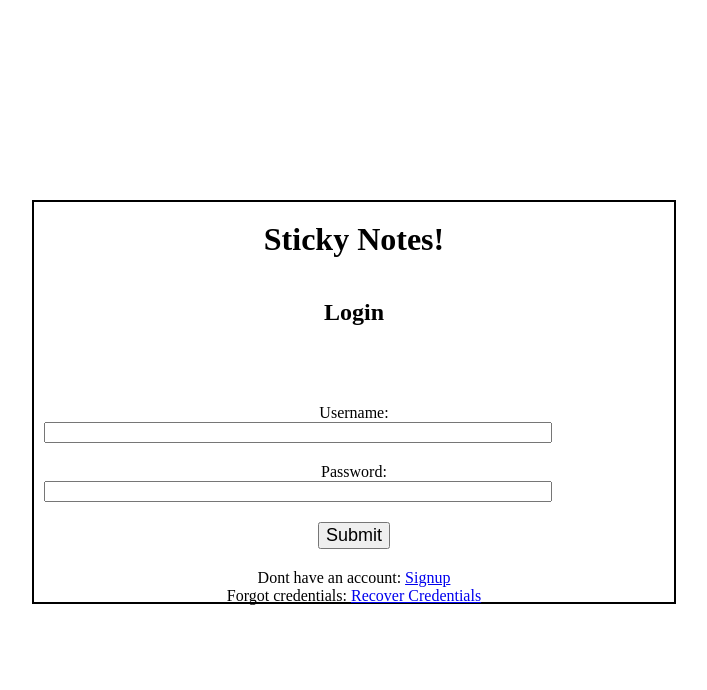
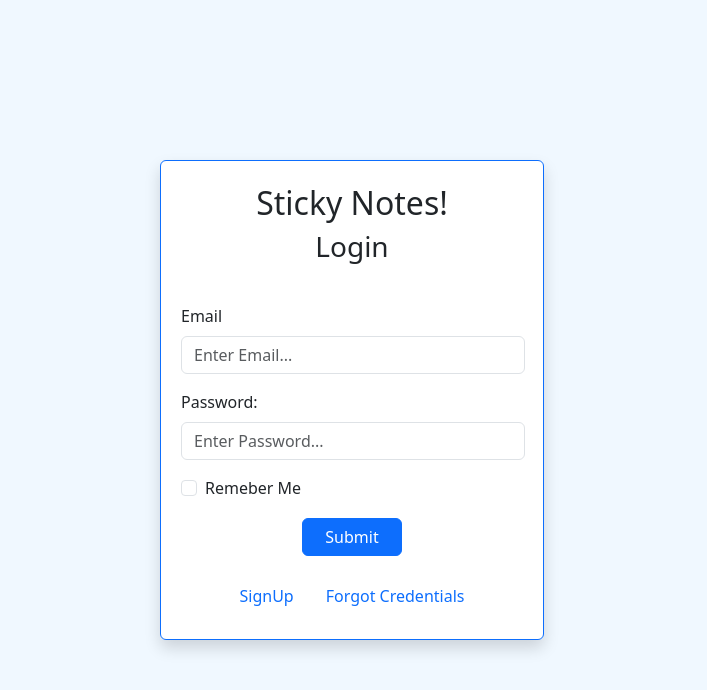
Before and after one commit to AlexMerlo1/Sticky-Notes-App, a React (Create React App) app: page / in a window 1280 px wide. Shown: the top 690 px of the page, without its empty margins (288-995 px from the left). Built offline with nearby package versions, Linux system fonts and the light colour scheme.

Commit message:
Css overhaul for login and signup

```diff
--- a/package.json
+++ b/package.json
@@ -4,8 +4,11 @@
   "private": true,
   "dependencies": {
     "axios": "^1.4.0",
+    "bootstrap": "^5.3.0",
     "js-sha256": "^0.9.0",
     "react": "^18.2.0",
+    "react-bootstrap": "^2.8.0",
+    "react-bootstrap-date-picker": "^5.1.0",
     "react-cookie": "^4.1.1",
     "react-dom": "^18.2.0",
     "react-router-dom": "^6.14.2"
--- a/src/App.js
+++ b/src/App.js
@@ -8,6 +8,9 @@ import {
 import DashBoard from './components/dashboard';
 import Login from './components/login';
 import Signup from './components/signup';
+import DashBoardList from "./components/dashboard-list";
+import 'bootstrap/dist/css/bootstrap.min.css';
+import AboutUs from "./components/about-us";
 
 /**
  * Entrypoint of react application; handles routing the application
@@ -22,6 +25,8 @@ const App = () => {
       <Route path="/" element={<Login />}/>
       <Route path="/signup" element={<Signup />}/>
       <Route path="/dashboard" element={<DashBoard />}/>
+      <Route path="/list" element={<DashBoardList />}/>
+      <Route path="/about" element={<AboutUs />}/>
     </Routes>
   </BrowserRouter>
   );
--- /dev/null
+++ b/src/components/about-us.js
@@ -0,0 +1,12 @@
+import React from "react";
+import { useState, useEffect } from "react";
+import TopBar from "./topbar";
+
+export default function AboutUs() {
+
+    return (
+        <div>
+            <TopBar />
+        </div>
+    )
+}
--- /dev/null
+++ b/src/components/dashboard-list.js
@@ -0,0 +1,12 @@
+import React from "react";
+import { useState, useEffect } from "react";
+import TopBar from "./topbar";
+
+export default function DashBoardList() {
+
+    return (
+        <div>
+            <TopBar />
+        </div>
+    )
+}
--- a/src/components/login.js
+++ b/src/components/login.js
@@ -5,6 +5,7 @@ import { useCookies } from 'react-cookie'
 import '../style/login.css'
 import { Link, useLocation, useNavigate } from "react-router-dom";
 import { hostname } from "../utils/constants";
+import { Button, Form, Nav } from "react-bootstrap";
 
 /**
  * Login component for the Sticky Notes App that allows a user to login
@@ -15,7 +16,7 @@ export default function Login() {
     const [username, setUsername] = useState("");
     const [password, setPassword] = useState("");
     const [cookies, setCookie] = useCookies(["todo-sso"])
-    const [errMsg, setErrMsg] = useState("")
+    const [errMsg, setErrMsg] = useState({msg: "", flag: false})
     const location = useLocation();
     const navigate = useNavigate();
 
@@ -47,63 +48,60 @@ export default function Login() {
                 })
                 .catch (err => {
                     console.log(err)
-                    setErrMsg(err.response.data)
+                    setErrMsg({msg: err.response.data, flag: true})
                 })
             })
             .catch(err => {
                 console.error(err)
-                setErrMsg(err.response.data)
+                setErrMsg({msg: err.response.data, flag: true})
             })
     }
-    const htmlMsg = (location.state !== null) ? <h3>{location.state.msg}</h3> : <h3></h3>
-    const errorMsg = (errMsg !== "") ? <h3 style={{color: "red"}}>{errMsg}</h3>: <h3></h3>
+    const htmlMsg = (location.state !== null) ? location.state.msg : ""
+    const errorMsg = (errMsg !== "") ? errMsg.msg: ""
 
     /**
      * React render function to render the login component
      */
     return (
-        <div>
-            <form onSubmit={onSubmit} className="login-container">
-                <h1>Sticky Notes!</h1>
-                <h2>Login</h2>
-                {htmlMsg}
-                {errMsg}
-                <div className="flex-child">
-                    <label>Username: </label>
-                    <input
-                        type="text"
-                        value={username}
-                        onChange={e => {setUsername(e.target.value)}}
-                    />
+        <div className="dashboard-page">
+            <Form noValidate validated={(errMsg.flag)} onSubmit={onSubmit} className="login-container login-width border border-primary rounded shadow">
+                <h2 className="form-headers">Sticky Notes!</h2>
+                <h3 className="form-headers">Login</h3>
+                <p className="form-headers">{htmlMsg}</p>
+                <p className="form-headers">{errorMsg}</p>
+                <Form.Group className="mb-3 form-item" controlId="formUsername">
+                    <Form.Label>Email</Form.Label>
+                    <Form.Control required type="email" placeholder="Enter Email..." onChange={e => {setUsername(e.target.value)}} value={username}/>
+                    <Form.Control.Feedback>Looks good!</Form.Control.Feedback>
+                    <Form.Control.Feedback type="invalid">
+                        Please enter a valid email address.
+                    </Form.Control.Feedback>
+                </Form.Group>
+                <Form.Group className="mb-3 form-item" controlId="formPassword" >
+                    <Form.Label>Password: </Form.Label>
+                    <Form.Control required type="password" placeholder="Enter Password..." onChange={e => {setPassword(e.target.value)}} value={password}/>
+                    <Form.Control.Feedback>Looks good!</Form.Control.Feedback>
+                    <Form.Control.Feedback type="invalid">
+                        Please enter the password linked to your account
+                    </Form.Control.Feedback>
+                </Form.Group>
+                <Form.Group className="mb-3  form-item" controlId="formRememberMe">
+                    <Form.Check type="checkbox" label="Remeber Me"/>
+                </Form.Group>
+                <Button variant="primary" type="submit" className="form-button">
+                    Submit
+                </Button>
+                <div className="flex-child form-links">
+                    <Nav>
+                        <Nav.Item>
+                            <Nav.Link href="/signup">SignUp</Nav.Link>
+                        </Nav.Item>
+                        <Nav.Item>
+                            <Nav.Link href="/forgot">Forgot Credentials</Nav.Link>
+                        </Nav.Item>
+                    </Nav>
                 </div>
-                <div className="flex-child">
-                    <label>Password: </label>
-                    <input
-                        type="password"
-                        value={password}
-                        onChange={e => {setPassword(e.target.value)}}
-                    />
-                </div>
-                <div className="flex-child">
-                    <input
-                        type="submit"
-                    />
-                </div>
-                <div className="flex-child">
-                    <div>
-                        <label>Dont have an account: </label>
-                        <Link to={"/signup"}>
-                            Signup
-                        </Link>
-                    </div>
-                    <div>
-                        <label>Forgot credentials: </label>
-                        <Link to={"/forgot"}>
-                            Recover Credentials
-                        </Link>
-                    </div>
-                </div>
-            </form>
+            </Form>
         </div>
     )
 }
--- a/src/components/signup.js
+++ b/src/components/signup.js
@@ -5,6 +5,7 @@ import { Link,useNavigate} from "react-router-dom";
 import '../style/login.css'
 import { months, days, years } from "../utils/constants";
 import { hostname } from "../utils/constants";
+import { Button, Form, Nav, Stack } from "react-bootstrap";
 
 /**
  * Signup component for the Sticky Notes App that allows a user to signup
@@ -19,7 +20,8 @@ export default function Signup() {
     const [month, setMonth] = useState(1)
     const [day, setDay] = useState(-1)
     const [year, setYear] = useState(-1)
-    const [errMsg, setError] = useState("")
+    const [date, setDate] = useState(new Date().toISOString().substring(0,10))
+    const [errMsg, setErrMsg] = useState({msg: "", flag: false})
     const [isSignedUp, setSignedUp] = useState(false)
     const navigate = useNavigate();
 
@@ -32,20 +34,20 @@ export default function Signup() {
         e.preventDefault()
 
         if (password !== confirmPass) {
-            setError("Passwords do not match")
+            setErrMsg({msg: "Passwords do not match", flag: true})
             return
         }
 
-        let date = new Date()
-        date.setMonth(month-1)
-        date.setDate(day)
-        date.setFullYear(year)
+        // let date = new Date()
+        // date.setMonth(month-1)
+        // date.setDate(day)
+        // date.setFullYear(year)
 
         const newUser = {
             email: username,
             pass: sha256.create().update(password).hex(),
             name: name,
-            dob: date.toISOString().substring(0,10),
+            dob: date,
             is_verified: true
         }
 
@@ -56,6 +58,7 @@ export default function Signup() {
             })
             .catch(err => {
                 console.error(err)
+                setErrMsg({msg: err.response.data, flag: true})
             })
     }
 
@@ -66,78 +69,65 @@ export default function Signup() {
      * React render function to render the {@link Signup} Componenet
      */
     return (
-        <div>
-            <form onSubmit={onSubmit} className="login-container">
-                <h1>Sicky Notes!</h1>
-                <h2>Signup</h2>
-                <h3 style={{color: "red"}}>{errMsg}</h3>
-                <div className="flex-child">
-                    <label>Email: </label>
-                    <input
-                        type="text"
-                        value={username}
-                        onChange={e => {setUsername(e.target.value)}}
-                    />
-                    <label style={{marginLeft: '20px'}}>Password: </label>
-                    <input
-                        type="password"
-                        value={password}
-                        onChange={e => {setPassword(e.target.value)}}
-                    />
-                </div>
-                <div className="flex-child">
-                    <label>Confirm Password: </label>
-                    <input
-                        type="password"
-                        value={confirmPass}
-                        onChange={e => {setConfirmPass(e.target.value)}}
-                    />
-                    <label style={{marginLeft: "20px"}}>Name: </label>
-                    <input
-                        type="text"
-                        value={name}
-                        onChange={e => {setName(e.target.value)}}
-                    />
-                </div>
-                <div className="flex-child">
-                    <h3>Date of Birth: </h3>
-                    <label>Month: </label>
-                    <select value={month}
-                        onChange={e => {setMonth(e.target.value)}}>
-                        {months.map((m) => {
-                            return <option key={m} value={m}>
-                                {m}
-                            </option>
-                        })}
-                    </select>
-                    <label style={{marginLeft: "20px"}}>Day: </label>
-                    <select value={day}
-                        onChange={e => {setDay(e.target.value)}}>
-                            {daysArr.map((d) => {
-                                return <option key={d} value={d}>
-                                    {d}
-                                </option>
-                            })}
-                    </select>
-                    <label style={{marginLeft: "20px"}}> Year: </label>
-                    <select value={year}
-                        onChange={e => {setYear(e.target.value)}}>
-                            {years.map(y => {
-                                return <option key={y} value={y}>
-                                    {y}
-                                </option>
-                            })}
-                    </select>
-                </div>
-                <div className="flex-child">
-                    <input
-                        type="submit"
-                    />
-                    <Link to={"/"}>
-                            Back
-                    </Link>
-                </div>
-            </form>
+        <div className="dashboard-page">
+            <Form noValidate validated={(errMsg.flag)} onSubmit={onSubmit} className="login-container signup-width border border-primary rounded shadow">
+                <h2 className="form-headers">Sticky Notes!</h2>
+                <h3 className="form-headers">Login</h3>
+                <p style={{color: "red"}}>{errMsg.msg}</p>
+                <Form.Group className="mb-3 form-item" controlId="formEmail">
+                    <Form.Label>Email</Form.Label>
+                    <Form.Control required type="email" placeholder="Enter Email..." onChange={e => {setUsername(e.target.value)}} value={username}/>
+                    <Form.Control.Feedback>Looks Good!</Form.Control.Feedback>
+                    <Form.Control.Feedback type="invalid">
+                        Please enter a valid email
+                    </Form.Control.Feedback>
+                </Form.Group>
+                <Stack direction="horizontal" gap={1} className="stack-margin">
+                    <Form.Group className="mb-3 form-item" controlId="formPass">
+                        <Form.Label>Password</Form.Label>
+                        <Form.Control required type="password" placeholder="Enter Password..." onChange={e => {setPassword(e.target.value)}} value={password}/>
+                        <Form.Control.Feedback>Looks Good!</Form.Control.Feedback>
+                        <Form.Control.Feedback type="invalid">
+                            Please enter a valid password
+                        </Form.Control.Feedback>
+                    </Form.Group>
+                    <Form.Group className="mb-3 form-item" controlId="formConfirmPass">
+                        <Form.Label>Confirm Password</Form.Label>
+                        <Form.Control required type="password" placeholder="Confirm Password..." onChange={e => {setConfirmPass(e.target.value)}} value={confirmPass}/>
+                        <Form.Control.Feedback>Looks Good!</Form.Control.Feedback>
+                        <Form.Control.Feedback type="invalid">
+                            Passwords do not match
+                        </Form.Control.Feedback>
+                    </Form.Group>
+                </Stack>
+                <Stack direction="horizontal" gap={1} className="stack-margin">
+                    <Form.Group className="mb-3 form-item" controlId="formName">
+                        <Form.Label>Name</Form.Label>
+                        <Form.Control required type="text" placeholder="Enter Name..." onChange={e => {setName(e.target.value)}} value={name}/>
+                        <Form.Control.Feedback>Looks Good!</Form.Control.Feedback>
+                        <Form.Control.Feedback type="invalid">
+                            Please enter a name
+                        </Form.Control.Feedback>
+                    </Form.Group>
+                    <Form.Group style={{marginBottom: "15px"}}>
+                        <Form.Label>Date Of Birth</Form.Label>
+                        <Form.Control required type="date" onChange={e => {
+                                console.log(e.target.value)
+                                setDate(e.target.value)
+                            }} value={date}/>
+                    </Form.Group>
+                </Stack>
+                <Stack direction="horizontal" gap={1} style={{alignSelf: "center"}}>
+                    <Button variant="primary" type="submit" className="form-button">
+                        Submit
+                    </Button>
+                    <Nav>
+                        <Nav.Item>
+                            <Nav.Link href="/">Back</Nav.Link>
+                        </Nav.Item>
+                    </Nav>
+                </Stack>
+            </Form>
         </div>
     )
 
--- a/src/components/topbar.js
+++ b/src/components/topbar.js
@@ -1,5 +1,6 @@
 import React from "react"
 import {Link} from "react-router-dom"
+import { Nav } from "react-bootstrap"
 import '../style/top-bar.css'
 
 /**
@@ -13,8 +14,21 @@ export default function TopBar() {
      * React render function to render the {@link DashBoard} Componenet
      */
     return (
-        <div className="top-bar">
-            <Link to={"/"} className="link-item">Logout</Link>
+        <div className="top-bar bg-dark">
+            <Nav>
+                <Nav.Item>
+                    <Nav.Link href="/dashboard">Dashboard View</Nav.Link>
+                </Nav.Item>
+                <Nav.Item>
+                    <Nav.Link href="/list">List View</Nav.Link>
+                </Nav.Item>
+                <Nav.Item>
+                    <Nav.Link href="/about">About Us</Nav.Link>
+                </Nav.Item>
+                <Nav.Item>
+                    <Nav.Link href="/">Logout</Nav.Link>
+                </Nav.Item>
+            </Nav>
         </div>
     )
 }
--- a/src/style/login.css
+++ b/src/style/login.css
@@ -1,16 +1,51 @@
+.dashboard-page {
+    min-width: 100%;
+    min-height: 100%;
+    position: absolute;
+    background-color: aliceblue;
+}
+
+.signup-width {
+    width: 50%;
+}
+
+.login-width {
+    width: 30%;
+}
+
 .login-container{
-    width: 50%;
-    height: 50%;
-    left: 25%;
-    top: 25%;
-    position: absolute;
-    border: 2px solid black;
+    height: 60%;
+    top: 50%;
+    left: 50%;
+    transform: translate(-50%, -50%);
+    position: fixed;
     display: flex;
     justify-content: center;
     flex-direction: column;
-    text-align: center;
+    background-color: white;
 
-    /* background-color: rgb(254, 237, 86); */
+    .stack-margin {
+        margin-right: 7%;
+    }
+
+    .form-headers {
+        text-align: center;
+    }
+
+    .form-item {
+        width: 90%;
+        margin-left: 20px;
+    }
+
+    .form-button {
+        align-self: center;
+        width: 100px;
+    }
+
+    .form-links {
+        text-align: center;
+        align-self: center;
+    }
 
     .flex-child {
 
--- a/src/style/top-bar.css
+++ b/src/style/top-bar.css
@@ -1,6 +1,6 @@
 .top-bar{
     display: flex;
-    height: 100px;
+    height: 40px;
     width: 100%;
     left: 0;
     top: 0;
```
Also changed, not shown: 1 other file (tests, documents, lock files or other folders).
